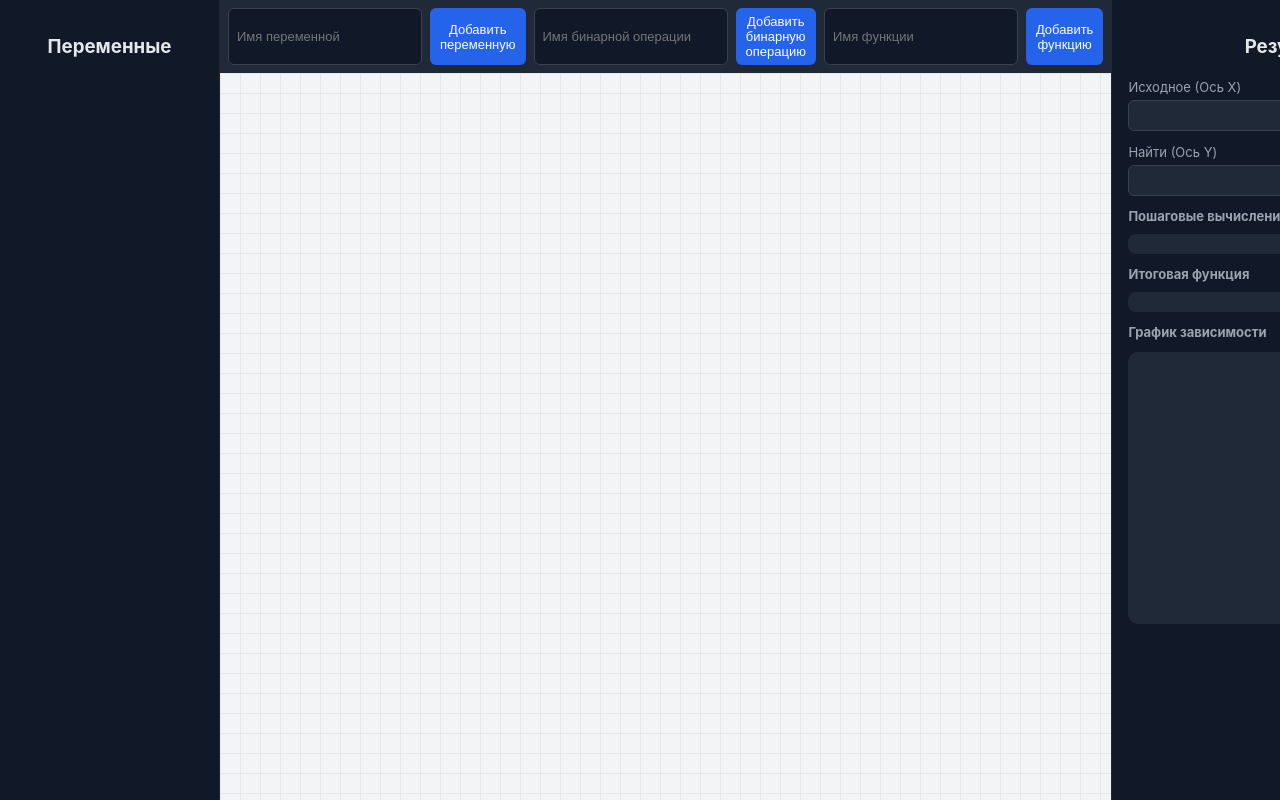
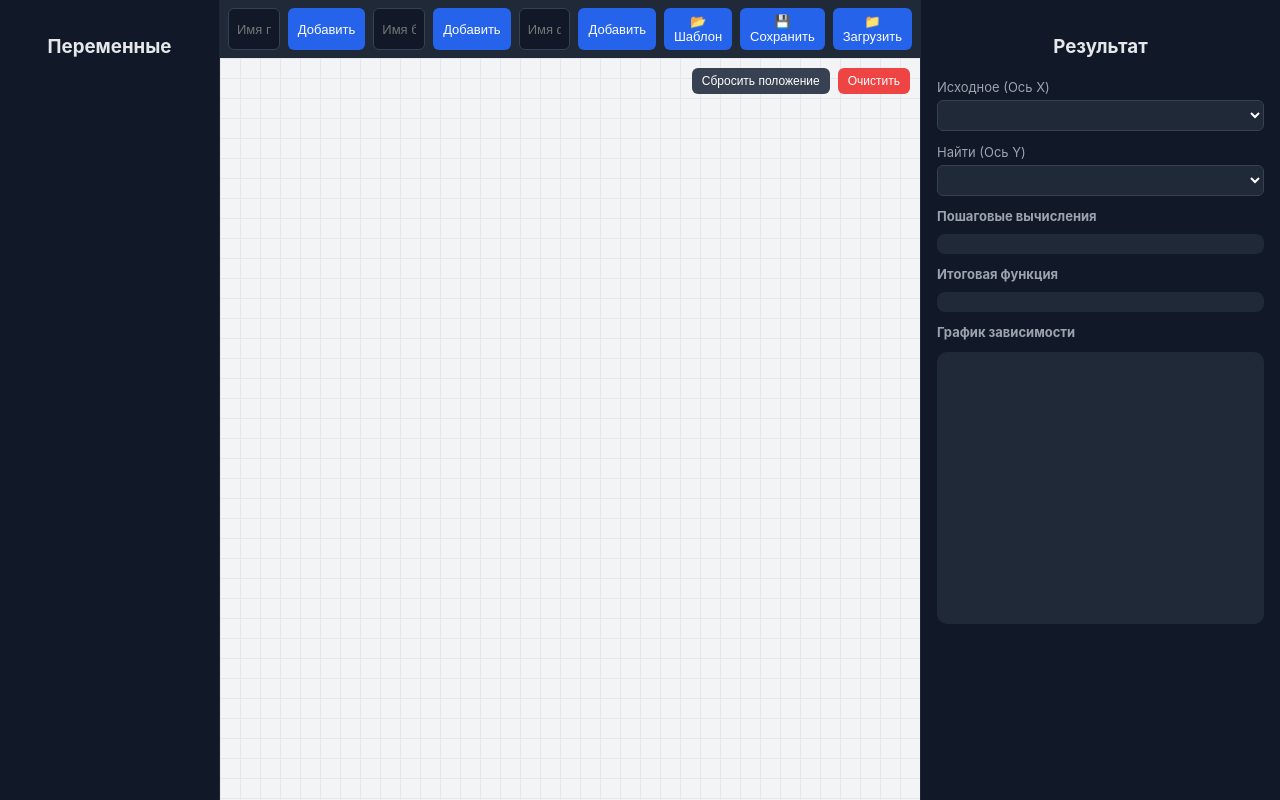
Before and after one commit to MerzlyakovNikita/digital-twin, a React (Vite) app: page / in a window 1280 px wide. Built offline with nearby package versions, Linux system fonts and the light colour scheme.

Commit message:
исправления и доработки

```diff
--- a/src/app/App.tsx
+++ b/src/app/App.tsx
@@ -25,6 +25,10 @@ export default function App() {
     updateNodeParam,
     variableValues,
     setVariableValue,
+    clearCanvas,
+    loadTemplate,
+    saveGraph,
+    loadSavedGraph,
   } = useGraph();
 
   return (
@@ -40,6 +44,9 @@ export default function App() {
           onAddVariable={addVariable}
           onAddOperation={addOperation}
           onAddFunction={addFunction}
+          loadTemplate={loadTemplate}
+          saveGraph={saveGraph}
+          loadSavedGraph={loadSavedGraph}
         />
 
         <Canvas
@@ -57,6 +64,7 @@ export default function App() {
           removeNode={removeNode}
           updateNodeFunction={updateNodeFunction}
           updateNodeParam={updateNodeParam}
+          clearCanvas={clearCanvas}
         />
       </div>
 
--- a/src/components/Canvas/Canvas.tsx
+++ b/src/components/Canvas/Canvas.tsx
@@ -1,3 +1,4 @@
+import { useState, useRef } from "react";
 import type { Node, OperationType, FunctionType } from "../../types/node";
 import type { Edge } from "../../types/edge";
 import DraggableNode from "./DraggableNode";
@@ -48,6 +49,19 @@ function buildExpr(nodeId: string, nodes: Node[], edges: Edge[]): string {
 
 const shorten = (s: string) => (s.length > 20 ? s.slice(0, 20) + "..." : s);
 
+function getPortPosition(id: string) {
+  const el = document.getElementById(id);
+  if (!el) return null;
+
+  const rect = el.getBoundingClientRect();
+  const canvasRect = document.querySelector(".canvas")!.getBoundingClientRect();
+
+  return {
+    x: rect.left - canvasRect.left + rect.width / 2,
+    y: rect.top - canvasRect.top + rect.height / 2,
+  };
+}
+
 interface Props {
   nodes: Node[];
   edges: Edge[];
@@ -63,22 +77,11 @@ interface Props {
   removeNode: (id: string) => void;
   updateNodeFunction?: (id: string, func: FunctionType) => void;
   updateNodeParam?: (id: string, param: string) => void;
+  clearCanvas: () => void;
 }
 
-function getPortPosition(id: string) {
-  const el = document.getElementById(id);
-  if (!el) return null;
-
-  const rect = el.getBoundingClientRect();
-  const canvasRect = document.querySelector(".canvas")!.getBoundingClientRect();
-
-  return {
-    x: rect.left - canvasRect.left + rect.width / 2,
-    y: rect.top - canvasRect.top + rect.height / 2,
-  };
-}
-
-export default function Canvas({
+export default function Canvas(props: Props) {
+  const {
     nodes,
     edges,
     updatePosition,
@@ -93,26 +96,81 @@ export default function Canvas({
     removeNode,
     updateNodeFunction,
     updateNodeParam,
-}: Props) {
+  } = props;
+
+  const [offset, setOffset] = useState({ x: 0, y: 0 });
+  const [isPanning, setIsPanning] = useState(false);
+  const last = useRef({ x: 0, y: 0 });
+
   return (
     <div
       className="canvas"
-      onMouseMove={(e) => {
-        const rect = e.currentTarget.getBoundingClientRect();
-        updateMousePosition(e.clientX - rect.left, e.clientY - rect.top);
+      style={{
+        position: "relative",
+        cursor: isPanning ? "grabbing" : "default",
       }}
       onMouseDown={(e) => {
+        if (e.button === 1) {
+          e.preventDefault();
+          setIsPanning(true);
+          last.current = { x: e.clientX, y: e.clientY };
+          return;
+        }
+
         if ((e.target as HTMLElement).closest(".node") === null) {
           cancelConnection();
         }
       }}
-      style={{ position: "relative" }}
+      onMouseMove={(e) => {
+        const rect = e.currentTarget.getBoundingClientRect();
+
+        updateMousePosition(e.clientX - rect.left, e.clientY - rect.top);
+
+        if (!isPanning) return;
+
+        const dx = e.clientX - last.current.x;
+        const dy = e.clientY - last.current.y;
+
+        last.current = { x: e.clientX, y: e.clientY };
+
+        setOffset((prev) => ({
+          x: prev.x + dx,
+          y: prev.y + dy,
+        }));
+      }}
+      onMouseUp={() => setIsPanning(false)}
+      onMouseLeave={() => setIsPanning(false)}
     >
+      <div
+        style={{
+          position: "absolute",
+          top: 10,
+          right: 10,
+          display: "flex",
+          gap: 8,
+          zIndex: 1000,
+        }}
+      >
+        <button onClick={() => setOffset({ x: 0, y: 0 })} style={btnStyle}>
+          Сбросить положение
+        </button>
+
+        <button
+          onClick={props.clearCanvas}
+          style={{ ...btnStyle, background: "#ef4444" }}
+        >
+          Очистить
+        </button>
+      </div>
       <svg
         className="edges"
         width="100%"
         height="100%"
-        style={{ position: "absolute", top: 0, left: 0 }}
+        style={{
+          position: "absolute",
+          top: 0,
+          left: 0,
+        }}
       >
         {edges.map((edge) => {
           const from = nodes.find((n) => n.id === edge.from);
@@ -166,10 +224,7 @@ export default function Canvas({
                 fontSize={12}
                 textAnchor="middle"
                 dominantBaseline="middle"
-                style={{
-                  pointerEvents: "none",
-                  userSelect: "none",
-                }}
+                style={{ pointerEvents: "none", userSelect: "none" }}
               >
                 {label}
                 <title>{buildExpr(edge.from, nodes, edges)}</title>
@@ -201,10 +256,19 @@ export default function Canvas({
           })()}
       </svg>
 
+      <div
+        style={{
+          transform: `translate(${offset.x}px, ${offset.y}px)`,
+          position: "absolute",
+          top: 0,
+          left: 0,
+        }}
+      >
         {nodes.map((node) => (
           <DraggableNode
             key={node.id}
             node={node}
+            offset={offset}
             updatePosition={updatePosition}
             startConnection={startConnection}
             finishConnection={finishConnection}
@@ -216,5 +280,16 @@ export default function Canvas({
           />
         ))}
       </div>
+    </div>
   );
 }
+
+const btnStyle: React.CSSProperties = {
+  padding: "6px 10px",
+  background: "#374151",
+  color: "white",
+  border: "none",
+  borderRadius: 6,
+  cursor: "pointer",
+  fontSize: 12,
+};
--- a/src/components/Sidebar/ResultPanel.tsx
+++ b/src/components/Sidebar/ResultPanel.tsx
@@ -46,8 +46,8 @@ export default function ResultPanel({ nodes, edges, values }: Props) {
 
     if (yNode.type === "function") {
       if (["sin", "cos", "tan"].includes(yNode.func)) {
-        min = -Math.PI * 2;
-        max = Math.PI * 2;
+        min = -Math.PI * 5;
+        max = Math.PI * 5;
         step = 0.05;
       }
     }
@@ -93,17 +93,25 @@ export default function ResultPanel({ nodes, edges, values }: Props) {
           .replace(/ln/g, "Math.log")
           .replace(/exp/g, "Math.exp")
           .replace(/pow\(([^,]+),([^)]+)\)/g, "Math.pow($1,$2)")
-          .replace(/root\(([^,]+),([^)]+)\)/g, "Math.pow($1, 1/$2)");
+          .replace(/root\(([^,]+),([^)]+)\)/g, "Math.pow($1, 1/$2)")
+          .replace(/add\(([^,]+),([^)]+)\)/g, "($1 + $2)")
+          .replace(/sub\(([^,]+),([^)]+)\)/g, "($1 - $2)")
+          .replace(/mul\(([^,]+),([^)]+)\)/g, "($1 * $2)")
+          .replace(/div\(([^,]+),([^)]+)\)/g, "($1 / $2)");
 
-        const regexX = new RegExp(`\\b${xNode.name}\\b`, "g");
-        jsExpr = jsExpr.replace(regexX, String(xValue));
+        const evalValues = {
+          ...values,
+          [xNode.id]: xValue,
+        };
 
         nodes.forEach((node) => {
-          if (node.type === "variable" && node.id !== xNode.id) {
-            const val = values[node.id] ?? 0;
-            const regex = new RegExp(`\\b${node.name}\\b`, "g");
-            jsExpr = jsExpr.replace(regex, String(val));
-          }
+          const val =
+            node.id === xNode.id
+              ? xValue
+              : evaluate(node.id, nodes, edges, evalValues);
+
+          const regex = new RegExp(`\\b${node.name}\\b`, "g");
+          jsExpr = jsExpr.replace(regex, String(val));
         });
 
         return eval(jsExpr);
--- a/src/components/Toolbar/Toolbar.tsx
+++ b/src/components/Toolbar/Toolbar.tsx
@@ -4,12 +4,18 @@ interface Props {
   onAddVariable: (name: string) => void;
   onAddOperation: (name: string) => void;
   onAddFunction: (name: string) => void;
+  loadTemplate: () => void;
+  saveGraph: () => void;
+  loadSavedGraph: () => void;
 }
 
 export default function Toolbar({
   onAddVariable,
   onAddOperation,
   onAddFunction,
+  loadTemplate,
+  saveGraph,
+  loadSavedGraph,
 }: Props) {
   const [varName, setVarName] = useState("");
   const [opName, setOpName] = useState("");
@@ -30,7 +36,7 @@ export default function Toolbar({
           setVarName("");
         }}
       >
-        Добавить переменную
+        Добавить
       </button>
 
       <input
@@ -46,7 +52,7 @@ export default function Toolbar({
           setOpName("");
         }}
       >
-        Добавить бинарную операцию
+        Добавить
       </button>
 
       <input
@@ -63,8 +69,12 @@ export default function Toolbar({
           setFuncName("");
         }}
       >
-        Добавить функцию
+        Добавить
       </button>
+
+      <button onClick={loadTemplate}>📂 Шаблон</button>
+      <button onClick={saveGraph}>💾 Сохранить</button>
+      <button onClick={loadSavedGraph}>📁 Загрузить</button>
     </div>
   );
 }
--- /dev/null
+++ b/src/hooks/templates.ts
@@ -0,0 +1,26 @@
+import type { Node } from "../types/node";
+import type { Edge } from "../types/edge";
+
+export const sampleTemplate = {
+  nodes: [
+    { id: "x", type: "variable", name: "x", x: 100, y: 100 },
+    { id: "y", type: "variable", name: "y", x: 100, y: 200 },
+
+    {
+      id: "add1",
+      type: "operation",
+      name: "z",
+      operation: "+",
+      x: 300,
+      y: 150,
+    },
+
+    { id: "cos1", type: "function", name: "F", func: "cos", x: 500, y: 150 },
+  ] as Node[],
+
+  edges: [
+    { id: "e1", from: "x", to: "add1", inputIndex: 0 },
+    { id: "e2", from: "y", to: "add1", inputIndex: 1 },
+    { id: "e3", from: "add1", to: "cos1" },
+  ] as Edge[],
+};
--- a/src/hooks/useGraph.ts
+++ b/src/hooks/useGraph.ts
@@ -2,6 +2,7 @@ import { useState } from "react";
 import { v4 as uuidv4 } from "uuid";
 import type { Node, OperationType, FunctionType } from "../types/node";
 import type { Edge } from "../types/edge";
+import { sampleTemplate } from "./templates";
 
 export function useGraph() {
   const [nodes, setNodes] = useState<Node[]>([]);
@@ -18,6 +19,46 @@ export function useGraph() {
   const [variableValues, setVariableValues] = useState<Record<string, number>>(
     {},
   );
+
+  const saveGraph = () => {
+    const data = {
+      nodes,
+      edges,
+      values: variableValues,
+    };
+
+    localStorage.setItem("graph", JSON.stringify(data));
+    alert("Схема сохранена");
+  };
+
+  const loadSavedGraph = () => {
+    const saved = localStorage.getItem("graph");
+
+    if (!saved) {
+      alert("Нет сохранённой схемы");
+      return;
+    }
+
+    try {
+      const parsed = JSON.parse(saved);
+
+      setNodes(parsed.nodes ?? []);
+      setEdges(parsed.edges ?? []);
+      setVariableValues(parsed.values ?? {});
+    } catch {
+      alert("Ошибка загрузки данных");
+    }
+  };
+
+  const clearCanvas = () => {
+    setNodes([]);
+    setEdges([]);
+  };
+
+  const loadTemplate = () => {
+    setNodes(sampleTemplate.nodes);
+    setEdges(sampleTemplate.edges);
+  };
 
   const setVariableValue = (id: string, value: number) => {
     setVariableValues((prev) => ({
@@ -196,5 +237,9 @@ export function useGraph() {
     addFunction,
     updateNodeFunction,
     updateNodeParam,
+    clearCanvas,
+    loadTemplate,
+    saveGraph,
+    loadSavedGraph,
   };
 }
--- a/src/index.css
+++ b/src/index.css
@@ -146,6 +146,7 @@ body {
   padding: 6px 8px;
   border-radius: 6px;
   font-size: 13px;
+  width: 12%;
 }
 
 .toolbar button {
```
Also changed, not shown: src/components/Canvas/DraggableNode.tsx (+14 -17 lines), src/components/Graph/Graph.tsx (+30 -9 lines). Lines whose indentation alone changed are shown as unchanged.
